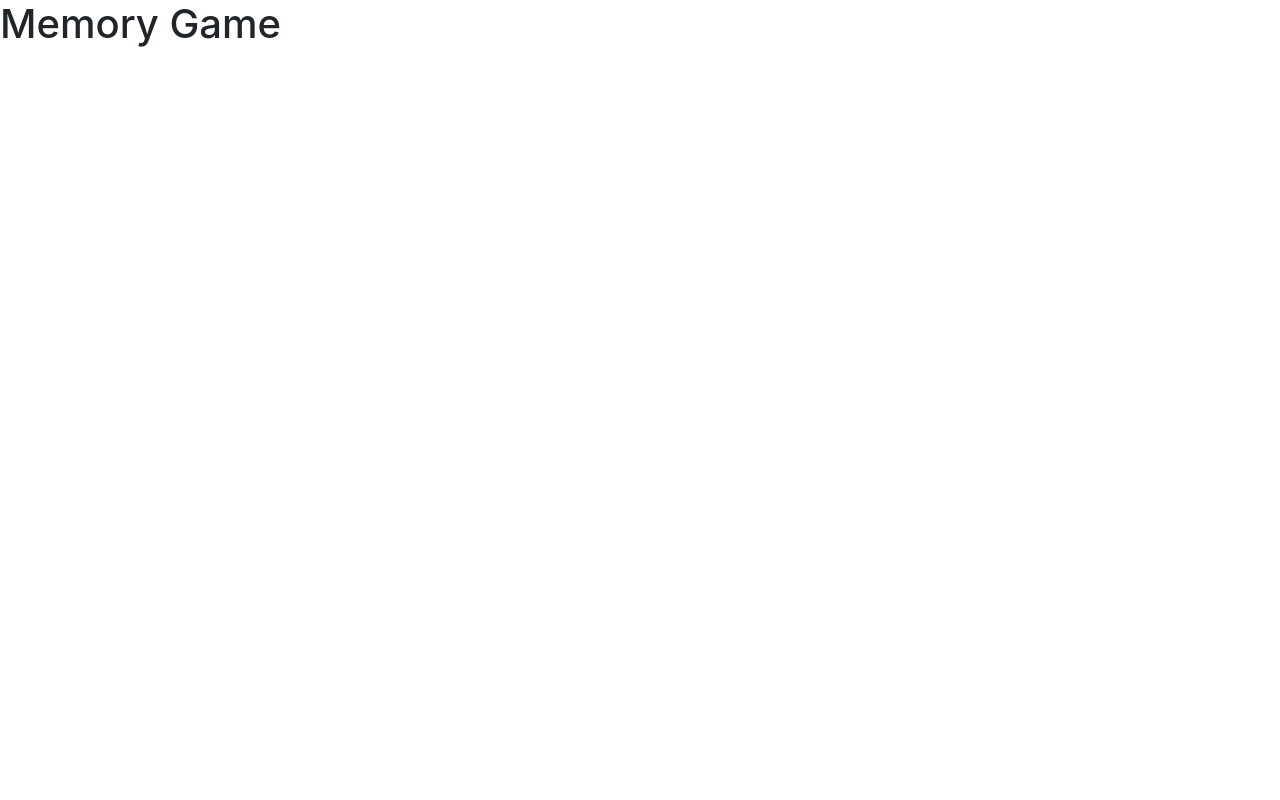
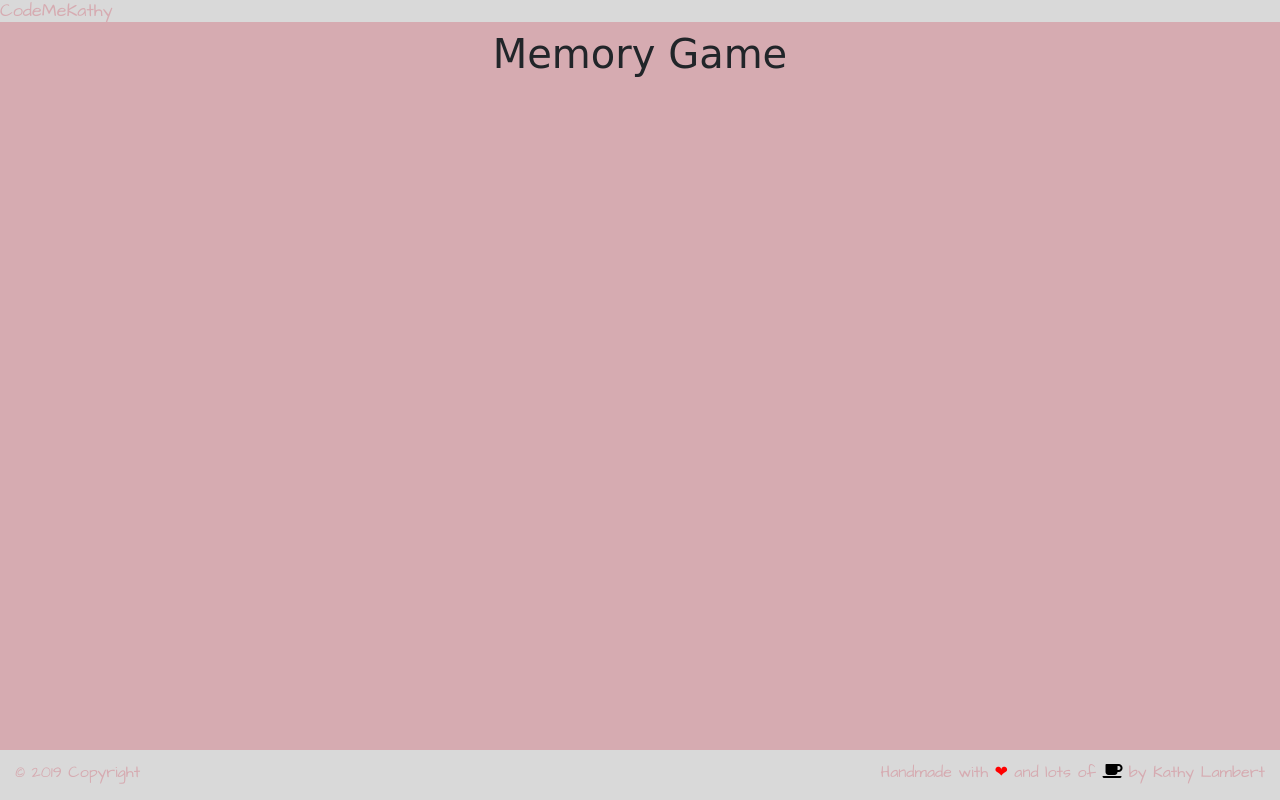
Before and after one commit to CodeMeKathy/friendly-games, a website: page index.html in a window 1280 px wide. Drawn offline with nearby package versions, Linux system fonts and the light colour scheme; a web font is replaced by a local one.

Commit message:
Added initial layout with header, footer and main sections.

```diff
--- a/index.html
+++ b/index.html
@@ -13,16 +13,47 @@
     <!-- Bootstrap -->
     <link rel="stylesheet" href="https://stackpath.bootstrapcdn.com/bootstrap/4.3.1/css/bootstrap.min.css" integrity="sha384-ggOyR0iXCbMQv3Xipma34MD+dH/1fQ784/j6cY/iJTQUOhcWr7x9JvoRxT2MZw1T" crossorigin="anonymous">
 
+    <!-- Fonts -->
+
+    <link href="https://fonts.googleapis.com/css?family=Architects+Daughter&display=swap" rel="stylesheet">
+    <link href="https://fonts.googleapis.com/css?family=Oregano" rel="stylesheet" />
+
+    <link href="https://use.fontawesome.com/releases/v5.0.6/css/all.css" rel="stylesheet">
+
     <title>CodeMeKathy's Memory Game</title>
     <meta name="description" content="CodeMeKathy's Card Matching Memory Game">
-    <meta property="title" content="CodeMeKathy's Memory Game<">
+    <meta property="title" content="CodeMeKathy's Memory Game">
 
     <link rel="stylesheet" href="./styles.css">
 
   </head>
   <body>
-    <h1>Memory Game</h1>
+    <header>
+      <div class="nav-section">
+        <a href="https://KathyLambert.me"><h3 class="logo">CodeMeKathy</h3></a>
+      </div>
+    </header>
 
+    <main>
+      <h1 class="heading">Memory Game</h1>
+        <div class="gameBoardWrapper">
+
+        </div>
+    </main>
+
+    <footer class="white-text">
+        <div>
+          <p>&copy; 2019 Copyright</p>
+        </div>
+        <div>
+          <p>
+            Handmade with
+
+            <span style="color:red;">&#10084;</span> and lots of <i style="color: black" class="fas fa-coffee"></i> by
+            <span class="footer-name">Kathy Lambert</span>
+          </p>
+        </div>
+      </footer>
     <script src="./index.js" async defer></script>
 
 <!-- Bootstrap -->
--- a/styles.css
+++ b/styles.css
@@ -0,0 +1,50 @@
+/* Overall Styling */
+body {
+	background-color: #d6abb1;
+}
+
+/* Header */
+.nav-section {
+	background-color: #d9d9d9;
+}
+
+.nav-section a {
+	text-decoration: none;
+	color: #d6abb1;
+	font-family: 'Architects Daughter', cursive;
+}
+
+.logo {
+	font-size: 18px;
+}
+
+/* Main */
+.heading {
+	margin: 0 auto;
+  text-align: center;
+	font-family: 'Oregano', cursive;
+}
+
+/* Footer */
+footer {
+	min-width: 100%;
+	display: flex;
+	justify-content: space-between;
+	align-items: flex-end;
+	position: absolute;
+	bottom: 0;
+	padding-top: 10px;
+	padding-right: 15px !important;
+	padding-left: 15px !important;
+	color: #d6abb1;
+	font-family: 'Architects Daughter', cursive;
+	background-color: #d9d9d9;
+}
+
+/* Media Queries */
+
+@media (max-width: 576px) {
+	footer {
+		font-size: 0.7rem;
+	}
+}
```
